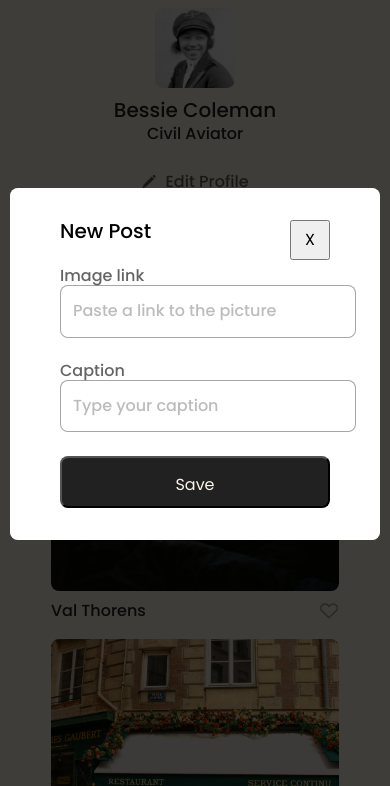
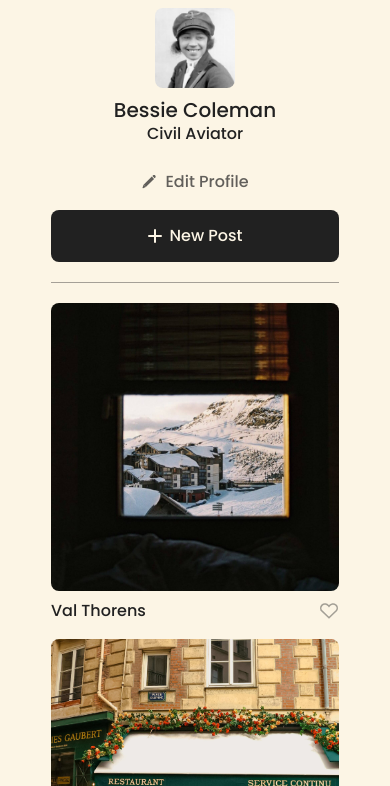
Before and after one commit to Onyxempire8282/se_project_spots, a plain HTML site: page index.html in a window 390 px wide. Shown: the part 58-844 px from the top of the page. Drawn offline with Linux system fonts and the light colour scheme.

Commit message:
visibility change

```diff
--- a/blocks/modal.css
+++ b/blocks/modal.css
@@ -1,5 +1,5 @@
 .modal {
-  visibility: hidden;
+  visibility: visible;
   background-color: #00000080;
   position: fixed;
   top: 0;
@@ -13,7 +13,7 @@
 }
 
 .modal_is-opened {
-  visibility: visible;
+  visibility: hidden;
 }
 
 .modal__container {
@@ -73,9 +73,6 @@
 }
 
 @media screen and (max-width: 627px) {
-  .modal__container {
-  }
-
   .modal__submit-btn {
     max-width: none;
     font-size: 16px;
```
